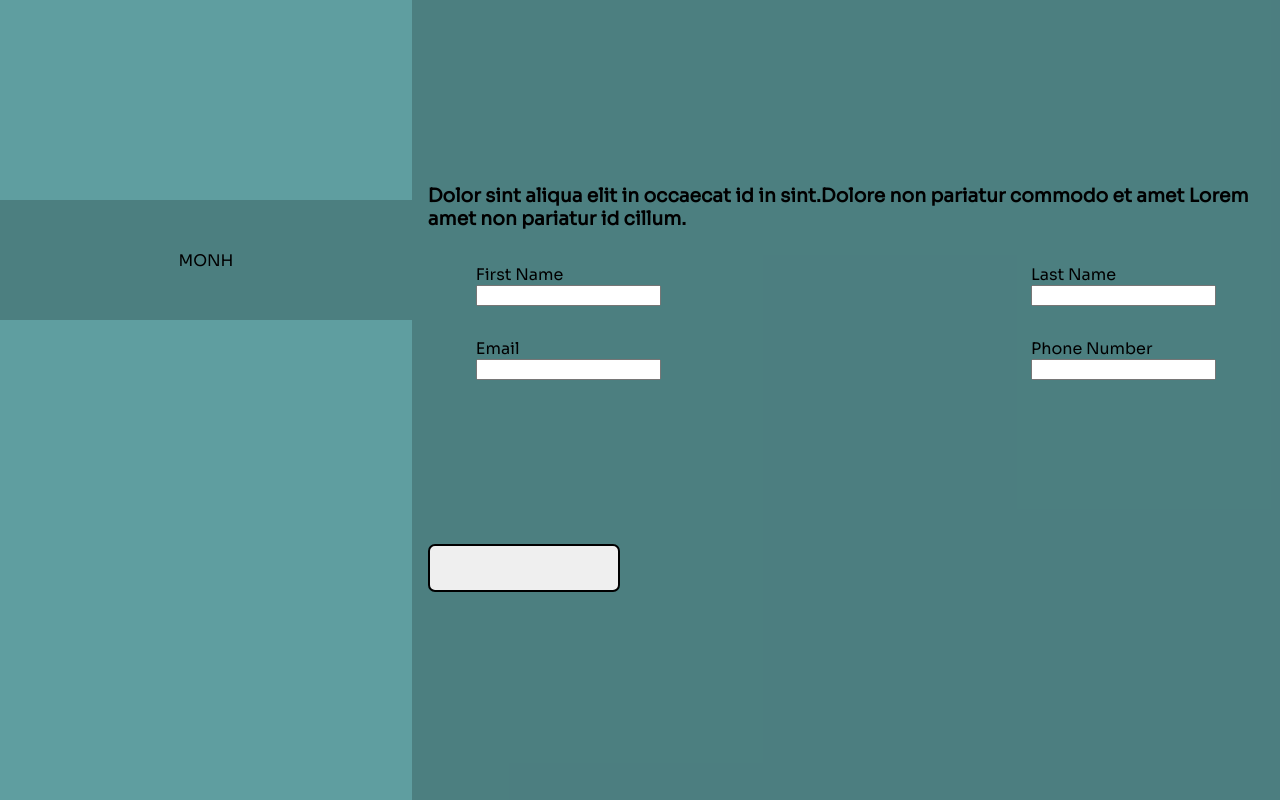
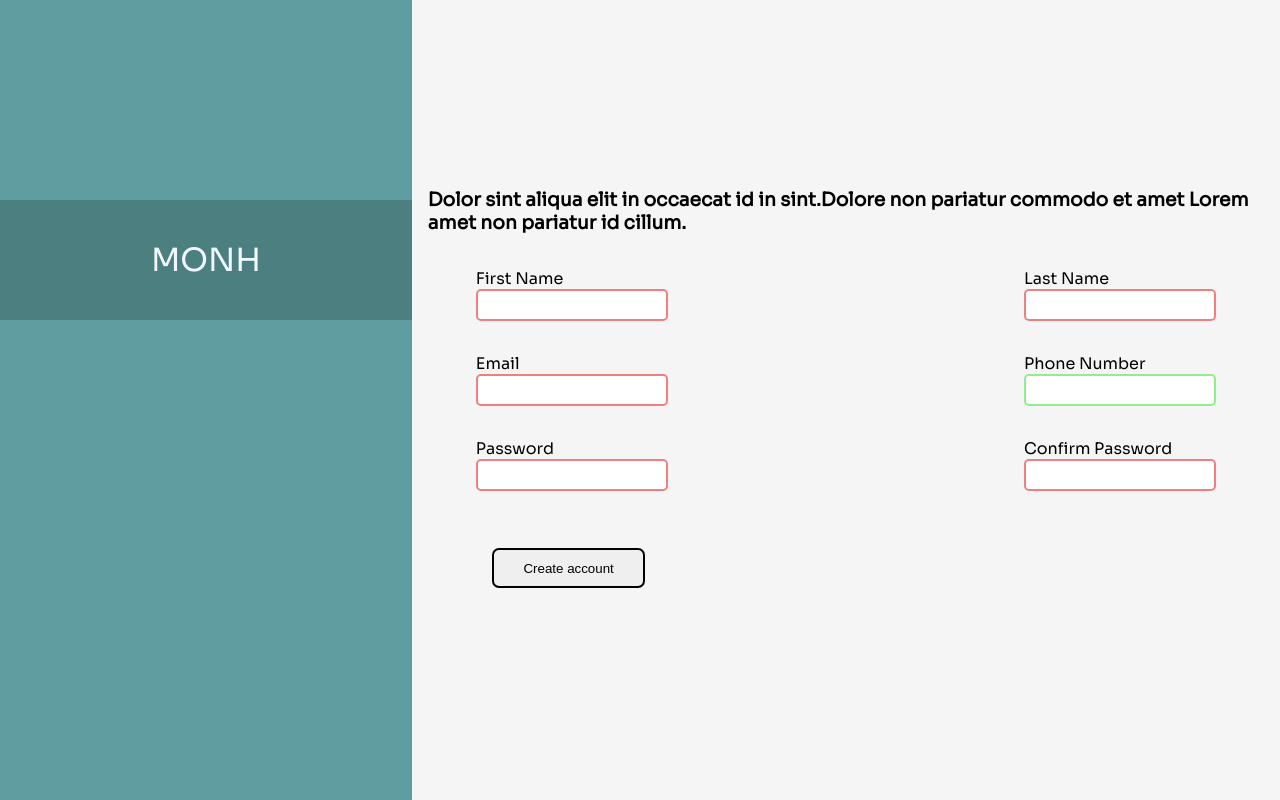
Before and after one commit to mqtchacookie/signup-form-odin, a plain HTML site: page index.html in a window 1280 px wide. Drawn offline with Linux system fonts and the light colour scheme.

Commit message:
Add basic validation to input

```diff
--- a/index.html
+++ b/index.html
@@ -3,7 +3,7 @@
 		<meta charset="UTF-8" />
 		<meta http-equiv="X-UA-Compatible" content="IE=edge" />
 		<meta name="viewport" content="width=device-width, initial-scale=1.0" />
-		<title>Signup Fornm</title>
+		<title>Signup Form</title>
 		<link rel="stylesheet" href="styles.css" />
 		<link
 			rel="stylesheet"
@@ -21,18 +21,33 @@
 				<div class="container">
 					<p>
 						<label for="firstname">First Name</label>
-						<input type="text" name="firstname" id="firstname" />
+						<input
+							type="text"
+							name="firstname"
+							id="firstname"
+							required
+						/>
 					</p>
 					<p>
 						<label for="lastname">Last Name</label>
-						<input type="text" name="lastname" id="lastname" />
+						<input
+							type="text"
+							name="lastname"
+							id="lastname"
+							required
+						/>
 					</p>
 				</div>
 
 				<div class="container">
 					<p>
 						<label for="useremail">Email</label>
-						<input type="email" name="useremail" id="useremail" />
+						<input
+							type="email"
+							name="useremail"
+							id="useremail"
+							required
+						/>
 					</p>
 					<p>
 						<label for="phonenumber">Phone Number</label>
@@ -43,9 +58,30 @@
 						/>
 					</p>
 				</div>
+				<div class="container">
+					<p>
+						<label for="pass">Password</label
+						><input
+							type="password"
+							name="pass"
+							id="pass"
+							required
+							minlength="7"
+						/>
+					</p>
+					<p>
+						<label for="confirmpass">Confirm Password</label
+						><input
+							type="password"
+							name="confirmpass"
+							id="confirmpass"
+							required
+						/>
+					</p>
+				</div>
 			</form>
 
-			<button></button>
+			<button>Create account</button>
 			<h4></h4>
 		</div>
 	</body>
--- a/styles.css
+++ b/styles.css
@@ -6,6 +6,8 @@
 	height: 15vh;
 	background-color: rgba(0, 0, 0, 0.2);
 	margin-top: 25vh;
+	font-size: 32px;
+	color: aliceblue;
 }
 body {
 	padding: 0;
@@ -17,17 +19,18 @@ body {
 }
 button {
 	border: solid 2px black;
-	width: 15vw;
-	height: 3rem;
+	width: 12vw;
+	height: 2.5rem;
 	border-radius: 7px;
 	margin-top: 16px;
+	margin-left: 5vw;
 }
 button:hover {
 	background-color: brown;
 }
 .content {
 	width: 67vw;
-	background-color: rgba(0, 0, 0, 0.2);
+	background-color: whitesmoke;
 	padding: 24px 16px;
 	display: flex;
 	flex-direction: column;
@@ -39,8 +42,6 @@ form {
 	margin: 0 -16px;
 	display: flex;
 	flex-direction: column;
-	flex-grow: 0;
-	flex-shrink: 0;
 }
 
 p {
@@ -56,5 +57,17 @@ p {
 	margin: 2vh 5vw;
 }
 input {
-	width: ;
+	width: 15vw;
+	height: 4vh;
+	border: 2px solid black;
+	border-radius: 5px;
 }
+input:valid {
+	border-color: lightgreen;
+}
+input:invalid {
+	border-color: lightcoral;
+}
+input:focus {
+	border: 2px solid dodgerblue;
+}
```
